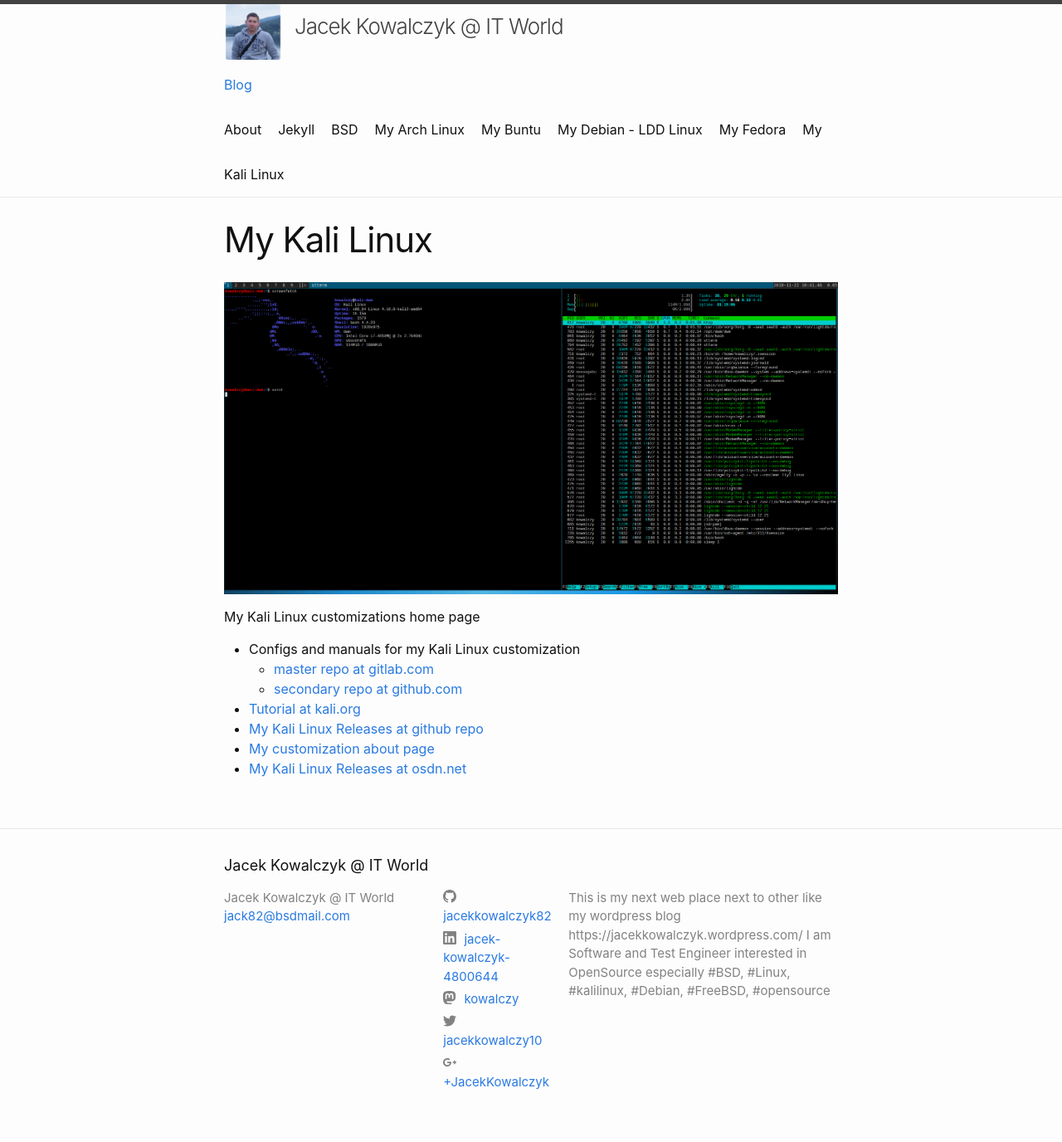
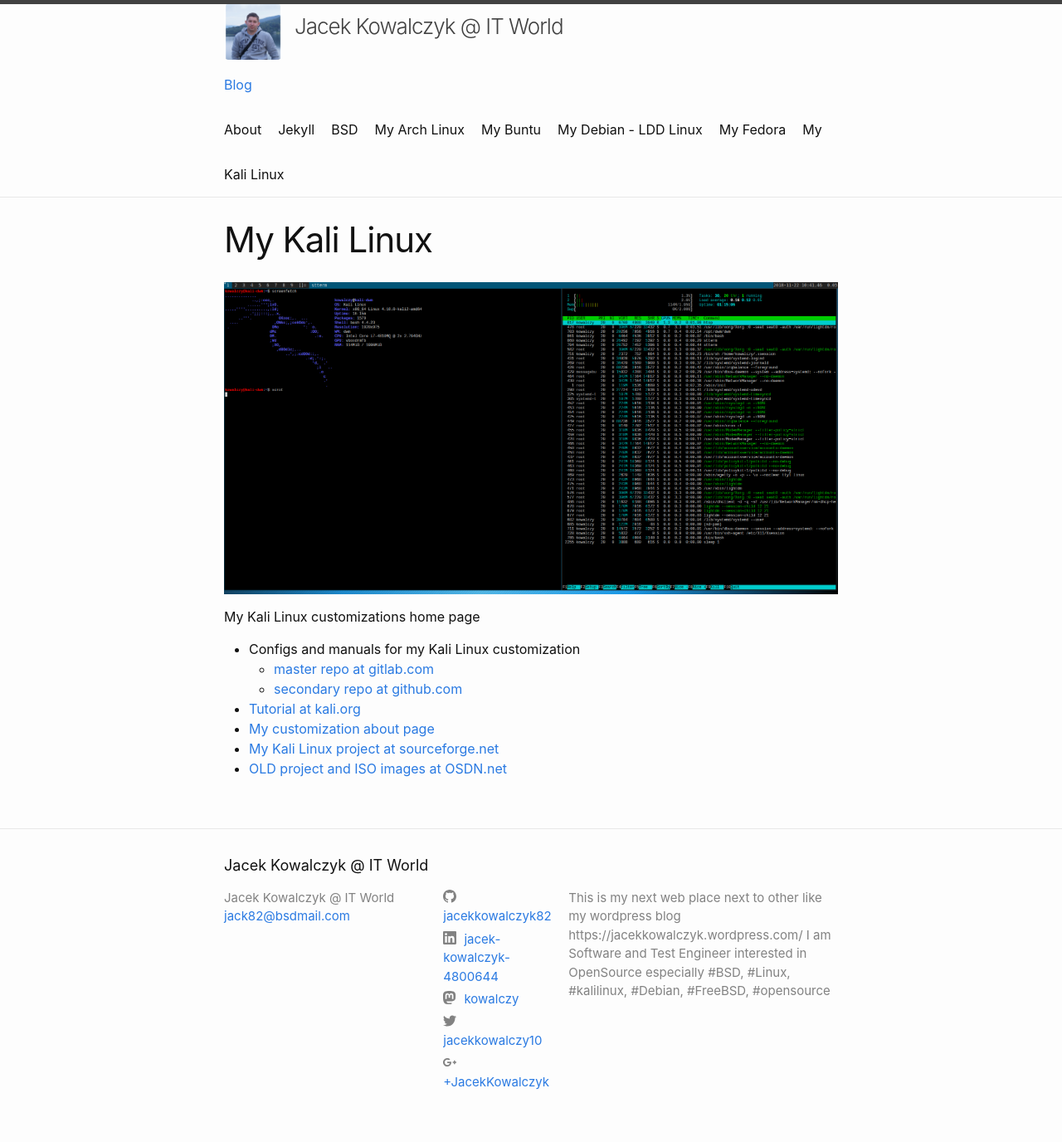
Before and after one commit to jacekkowalczyk82/jacekkowalczyk82.github.io, a Jekyll site: the page built from my-kali-linux.md, in a window 1280 px wide. Shown: the whole page at 83% size. Built offline with Jekyll 4.4.1, drawn with Linux system fonts in a browser that asks for light colours.

Commit message:
Update my-kali-linux.md

```diff
--- a/my-kali-linux.md
+++ b/my-kali-linux.md
@@ -13,6 +13,6 @@ My Kali Linux customizations home page
   * [secondary repo at github.com](https://github.com/jacekkowalczyk82/my-debian)
 
 * [Tutorial at kali.org](https://www.kali.org/tutorials/my-custom-kali-linux-distribution/)
-* [My Kali Linux Releases at github repo](https://github.com/jacekkowalczyk82/my-debian/releases)
-* [My customization about page](https://gitlab.com/jacekkowalczyk82/my-debian/blob/master/dwm_openbox_i3/about.md)
-* [My Kali Linux Releases at osdn.net](https://osdn.net/projects/kali-lnux-openbox/releases/)
+* [My customization about page](https://gitlab.com/jacekkowalczyk82/my-debian/-/blob/master/kali/about.md)
+* [My Kali Linux project at sourceforge.net](https://my-kali-linux.sourceforge.io)
+* [OLD project and ISO images at OSDN.net](https://osdn.net/projects/kali-lnux-openbox/releases/)
```
